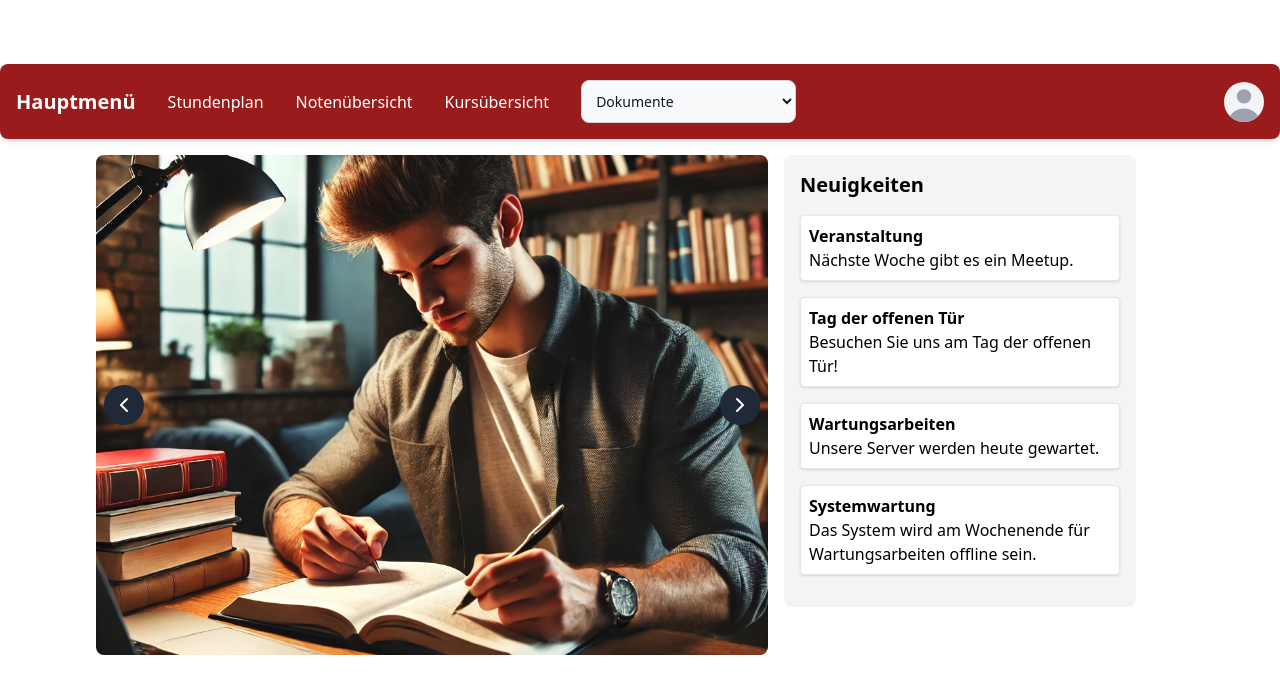
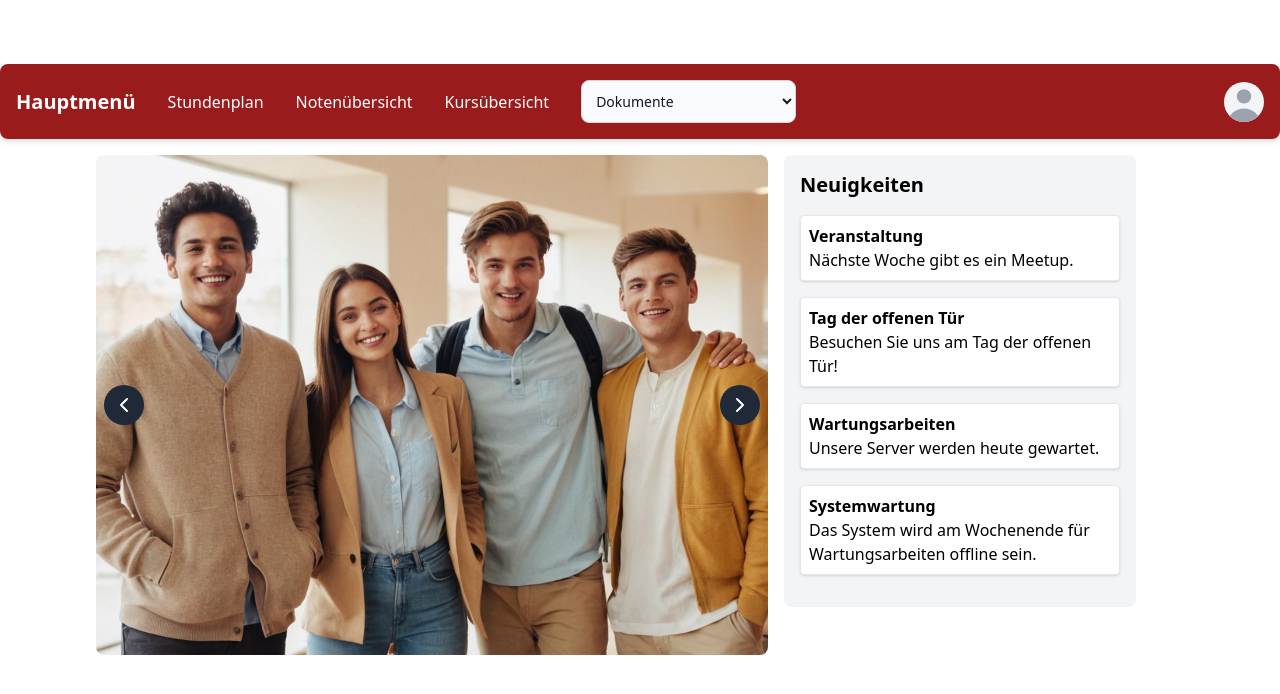
Before and after one commit to Srakawichi/studienportal, a Next.js app: page / in a window 1280 px wide. Shown: the top 694 px of the page. Built offline with nearby package versions, Linux system fonts and the light colour scheme.

Commit message:
Design Dashboard

```diff
--- a/app/dashboard/slideshow.tsx
+++ b/app/dashboard/slideshow.tsx
@@ -5,7 +5,7 @@ import Image from "next/image";
 import { ChevronLeft, ChevronRight } from "lucide-react";
 
 const images = [
-    "/Uni2.jpg",
+    "/Uni4.jpg",
     "/Uni3.jpg",
     "/Uni1.jpg"
 ];
```
Also changed, not shown: public/Uni4.jpg (added).
